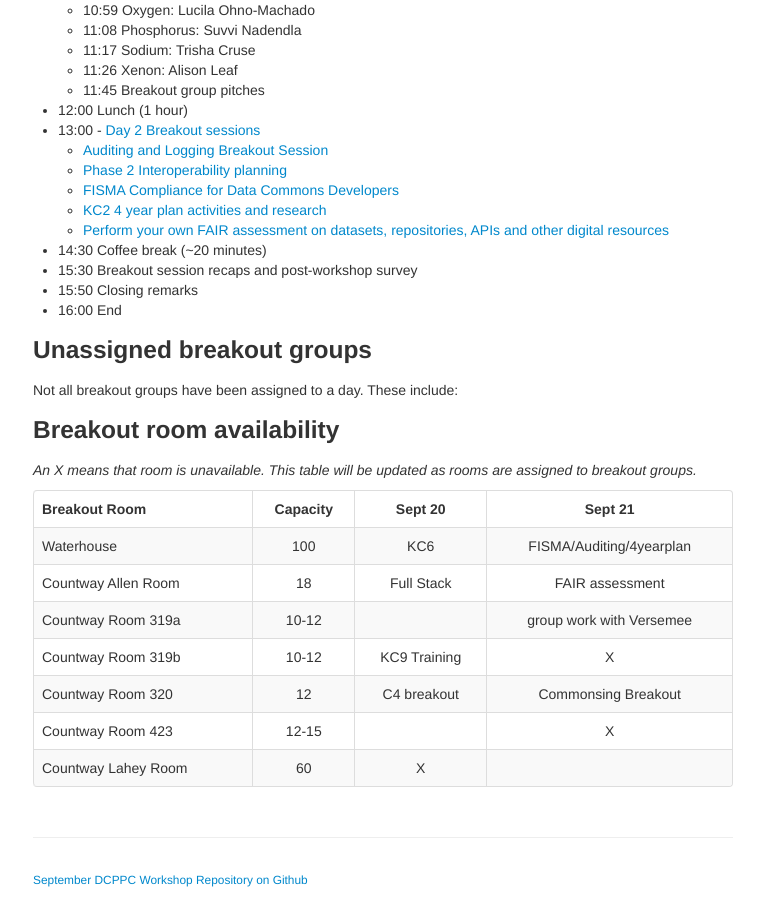
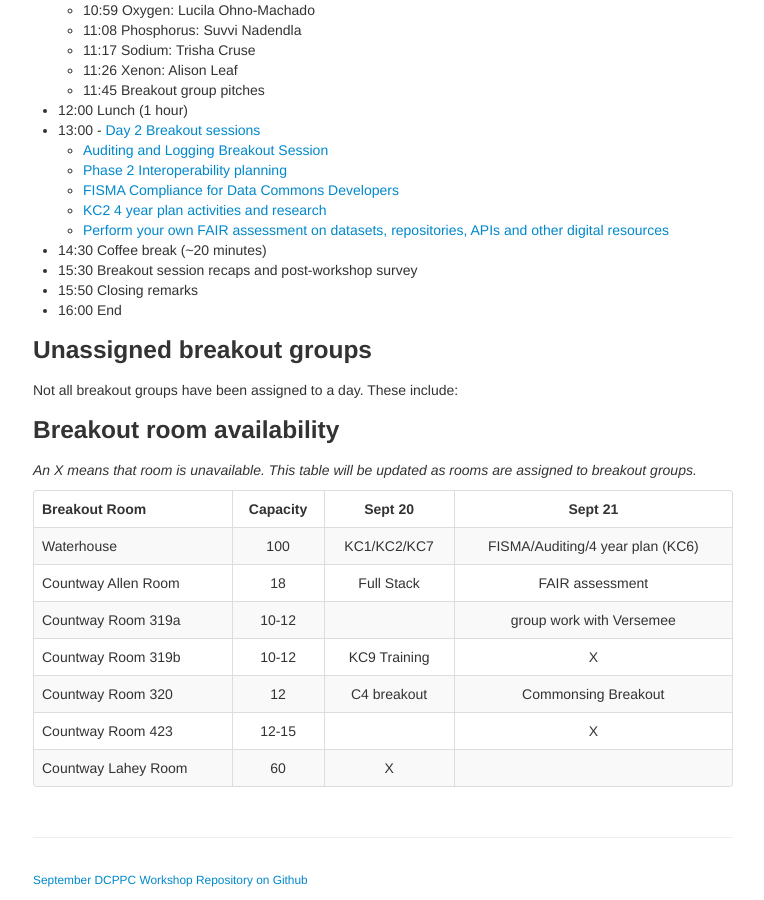
Before and after one commit to dcppc/2018-september-workshop, a Jekyll site: the page built from docs/agenda.md, in a window 1280 px wide and 900 px high, scrolled down 1618 px. Shown: the whole window, without its empty margins (257-1021 px from the left). Built offline with Jekyll 4.4.1, drawn with Linux system fonts in a browser that asks for light colours.

Commit message:
Update agenda.md

```diff
--- a/docs/agenda.md
+++ b/docs/agenda.md
@@ -100,7 +100,7 @@ _An X means that room is unavailable. This table will be updated as rooms are as
 
 Breakout Room | Capacity | Sept 20 | Sept 21
 --- | :---: | :---: | :---:
-Waterhouse | 100 | KC6 | FISMA/Auditing/4yearplan
+Waterhouse | 100 | KC1/KC2/KC7 | FISMA/Auditing/4 year plan (KC6)
 Countway Allen Room | 18 | Full Stack | FAIR assessment
 Countway Room 319a | 10-12 |   |  group work with Versemee
 Countway Room 319b | 10-12 | KC9 Training | X
```
